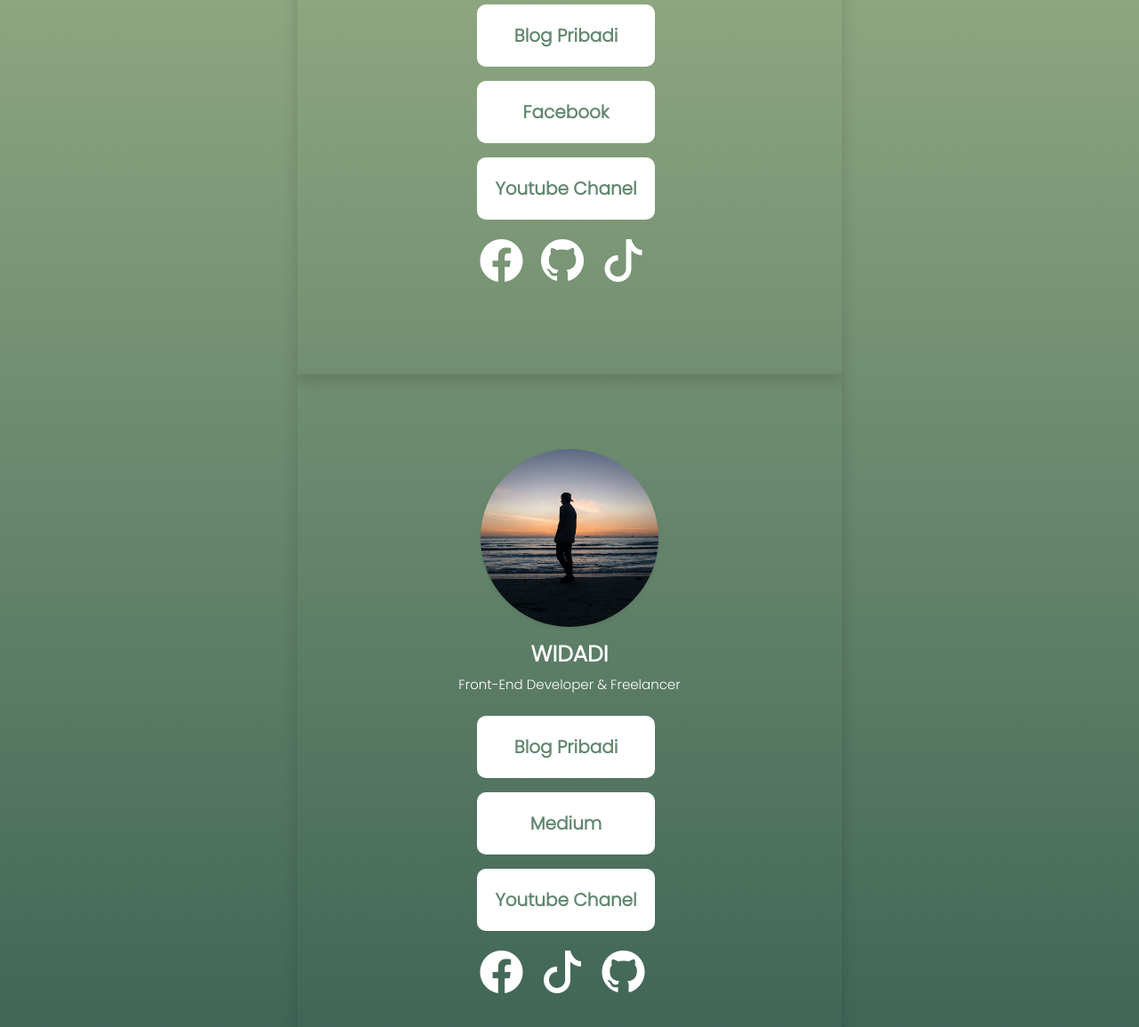
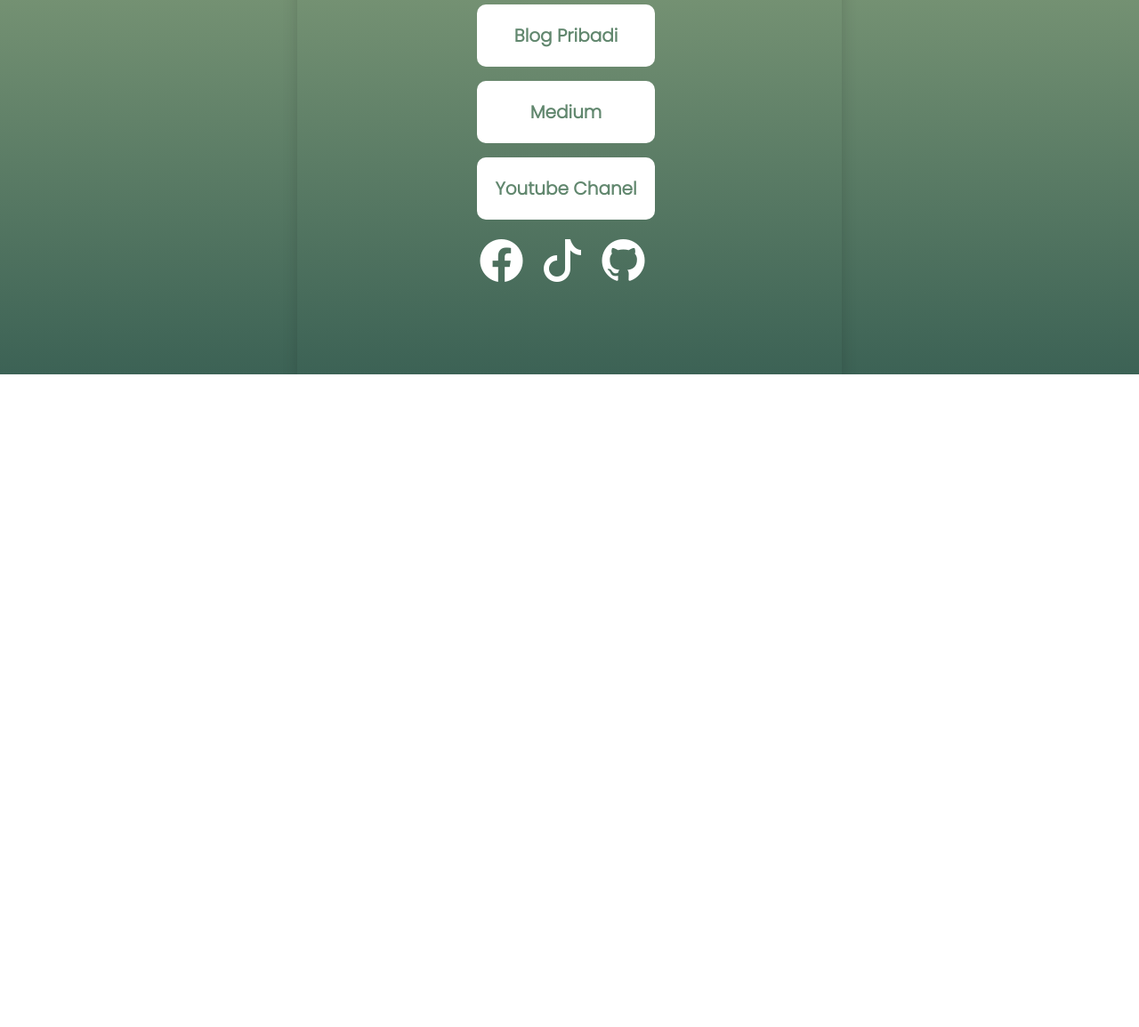
Before and after one commit to ediywidadi/LinkTree, a plain HTML site: page index.html in a window 1280 px wide. Shown: the part 379-1534 px from the top of the page at 89% size. After the commit the page ends 800 px from the top, so only its background shows below. Drawn offline with nearby package versions, Linux system fonts and the light colour scheme.

Commit message:
Gant Link

```diff
--- a/index.html
+++ b/index.html
@@ -1,5 +1,6 @@
   <!DOCTYPE html>
-<html lang="en">
+  <html lang="en">
+
   <head>
     <meta charset="UTF-8">
     <meta http-equiv="X-UA-Compatible" content="IE=Edge">
@@ -10,6 +11,7 @@
     <link rel="stylesheet" href="style.css">
 
   </head>
+
   <body>
     <section>
       <div class="jumbotron jumbotron-fluid text-center">
@@ -17,21 +19,22 @@
           <img src="image/arnaud-mesureur.jpg" alt="Unsplash's photo from Anaud Mesureur" class="rounded-circle mx-auto d-block mb-3 shadow-sm">
           <h1 class="display-4">WIDADI</h1>
           <p class="lead">Front-End Developer & Freelancer</p>
-          <div class="link-list fw-semibold">
+          <div class="link-list fw-bold">
             <ul style="list-style-type:none;">
               <li>
                 <a href="https://blajarjago.blogspot.com/?m=1" alt="Link blog pribadi">Blog Pribadi</a>
               </li>
               <li>
-                <a href="https://www.facebook.com/iam.widad98" alt="Link Facebook Account">Facebook</a>
+                <a href="https://medium.com/@ediydominic98" alt="Link Facebook Account">Medium</a>
               </li>
               <li>
                 <a href="https://youtube.com/@achwidadi676" alt="Link YouTube Channel">Youtube Chanel</a>
               </li>
             </ul>
-             <a href="#"><i class="bi bi-facebook bounce shake"></i></a>
-                     <a href="#"><i class="bi bi-github bounce shake"></i></a>
-                     <a href="#"><i class="bi bi-tiktok bounce shake"></i></a>
+            <a href="#"><i class="bi bi-facebook bounce"></i></a>
+            <a href="#"><i class="bi bi-tiktok bounce"></i></a>
+            <a href="#"><i class="bi bi-github bounce"></i></a>
+
           </div>
 
         </div>
@@ -40,85 +43,5 @@
     <script src="https://cdn.jsdelivr.net/npm/bootstrap@5.2.3/dist/js/bootstrap.bundle.min.js" integrity="sha384-kenU1KFdBIe4zVF0s0G1M5b4hcpxyD9F7jL+jjXkk+Q2h455rYXK/7HAuoJl+0I4" crossorigin="anonymous"></script>
     <script src="main.js"></script>
   </body>
-</html>
-  <!DOCTYPE html>
-
-  <html lang="en">
-
-  <head>
-
-    <meta charset="UTF-8">
-
-    <meta http-equiv="X-UA-Compatible" content="IE=Edge">
-
-    <meta name="viewport" content="width=device-width, initial-scale=1">
-
-    <title>Linktree WIDADI</title>
-
-    <link rel="stylesheet" href="https://cdn.jsdelivr.net/npm/bootstrap@5.2.3/dist/css/bootstrap.rtl.min.css" integrity="sha384-DOXMLfHhQkvFFp+rWTZwVlPVqdIhpDVYT9csOnHSgWQWPX0v5MCGtjCJbY6ERspU" crossorigin="anonymous">
-
-    <link rel="stylesheet" href="https://cdn.jsdelivr.net/npm/bootstrap-icons@1.10.3/font/bootstrap-icons.css">
-
-    <link rel="stylesheet" href="style.css">
-
-  </head>
-
-  <body>
-
-    <section>
-
-      <div class="jumbotron jumbotron-fluid text-center">
-
-        <div class="container  shadow">
-
-          <img src="image/arnaud-mesureur.jpg" alt="Unsplash's photo from Anaud Mesureur" class="rounded-circle mx-auto d-block mb-3 shadow-sm">
-
-          <h1 class="display-4">WIDADI</h1>
-
-          <p class="lead">Front-End Developer & Freelancer</p>
-
-          <div class="link-list fw-bold">
-
-            <ul style="list-style-type:none;">
-
-              <li>
-
-                <a href="https://blajarjago.blogspot.com/?m=1" alt="Link blog pribadi">Blog Pribadi</a>
-
-              </li>
-
-              <li>
-
-                <a href="https://medium.com/@ediydominic98" alt="Link Facebook Account">Medium</a>
-
-              </li>
-
-              <li>
-
-                <a href="https://youtube.com/@achwidadi676" alt="Link YouTube Channel">Youtube Chanel</a>
-
-              </li>
-
-            </ul>
-
-            <a href="#"><i class="bi bi-facebook bounce"></i></a>
-
-            <a href="#"><i class="bi bi-tiktok bounce"></i></a>
-
-            <a href="#"><i class="bi bi-github bounce"></i></a>
-
-          </div>
-
-        </div>
-
-      </div>
-
-    </section>
-
-    <script src="https://cdn.jsdelivr.net/npm/bootstrap@5.2.3/dist/js/bootstrap.bundle.min.js" integrity="sha384-kenU1KFdBIe4zVF0s0G1M5b4hcpxyD9F7jL+jjXkk+Q2h455rYXK/7HAuoJl+0I4" crossorigin="anonymous"></script>
-
-    <script src="main.js"></script>
-
-  </body>
 
   </html>
```
